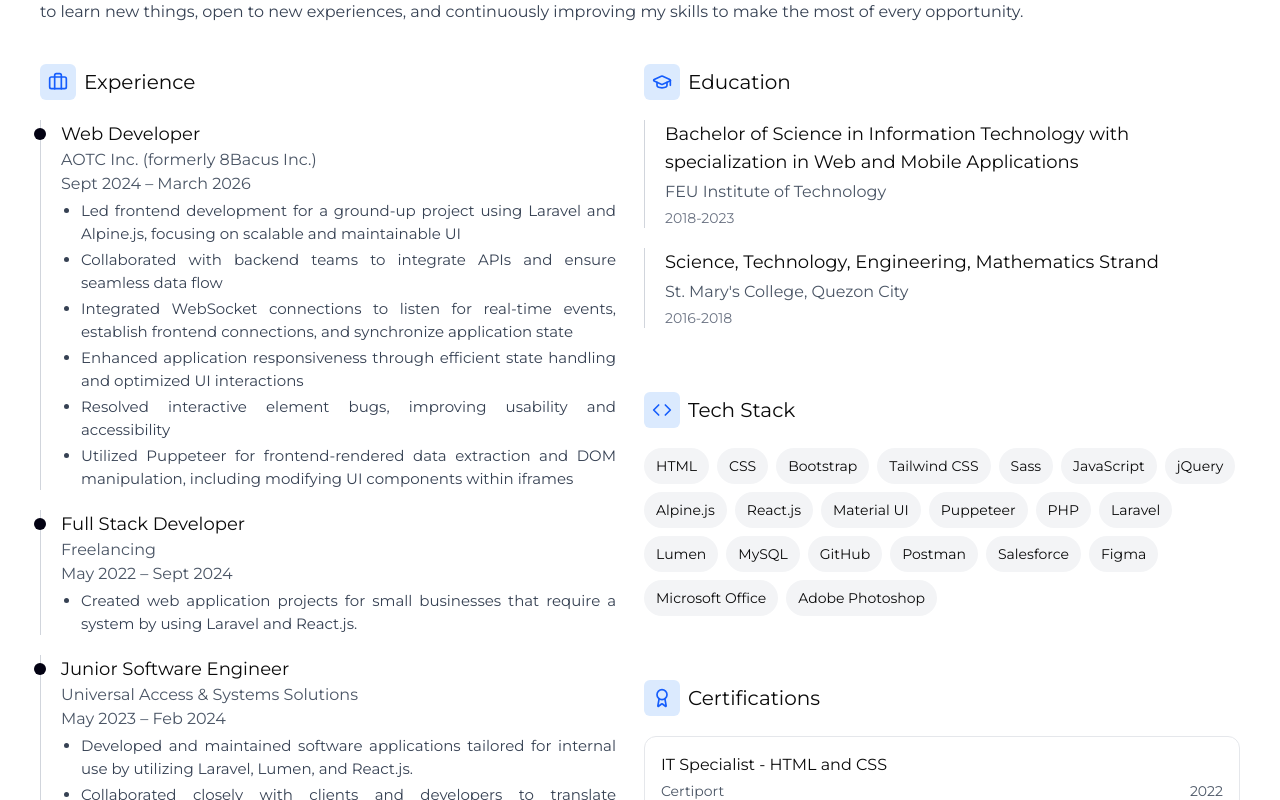
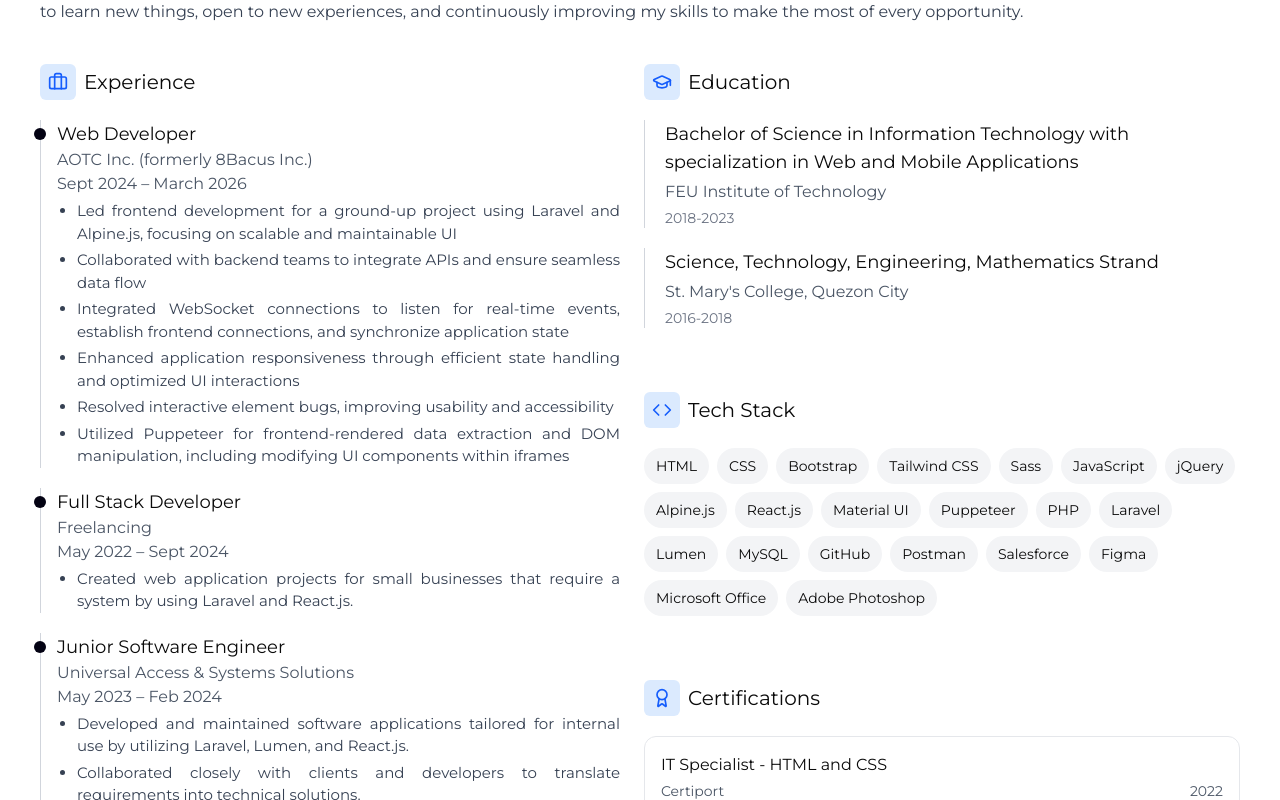
Before and after one commit to tinemanabs/portfolio, a React (Vite) app: page / in a window 1280 px wide. Shown: the part 1000-1800 px from the top of the page. Built offline with nearby package versions, Linux system fonts and the light colour scheme.

Commit message:
fix: experience padding

```diff
--- a/src/components/Experience/ExperienceItem.jsx
+++ b/src/components/Experience/ExperienceItem.jsx
@@ -1,7 +1,7 @@
 const ExperienceItem = ({ title, company, duration, achievements }) => {
   return (
     <div
-      className="border-l border-[#D1D5DC] px-5 mt-5 relative"
+      className="border-l border-[#D1D5DC] px-4 mt-5 relative"
       data-aos="fade-right"
     >
       <div className="h-3 w-3 rounded-full bg-[#030213] absolute top-2 left-[-7px]"></div>
```
